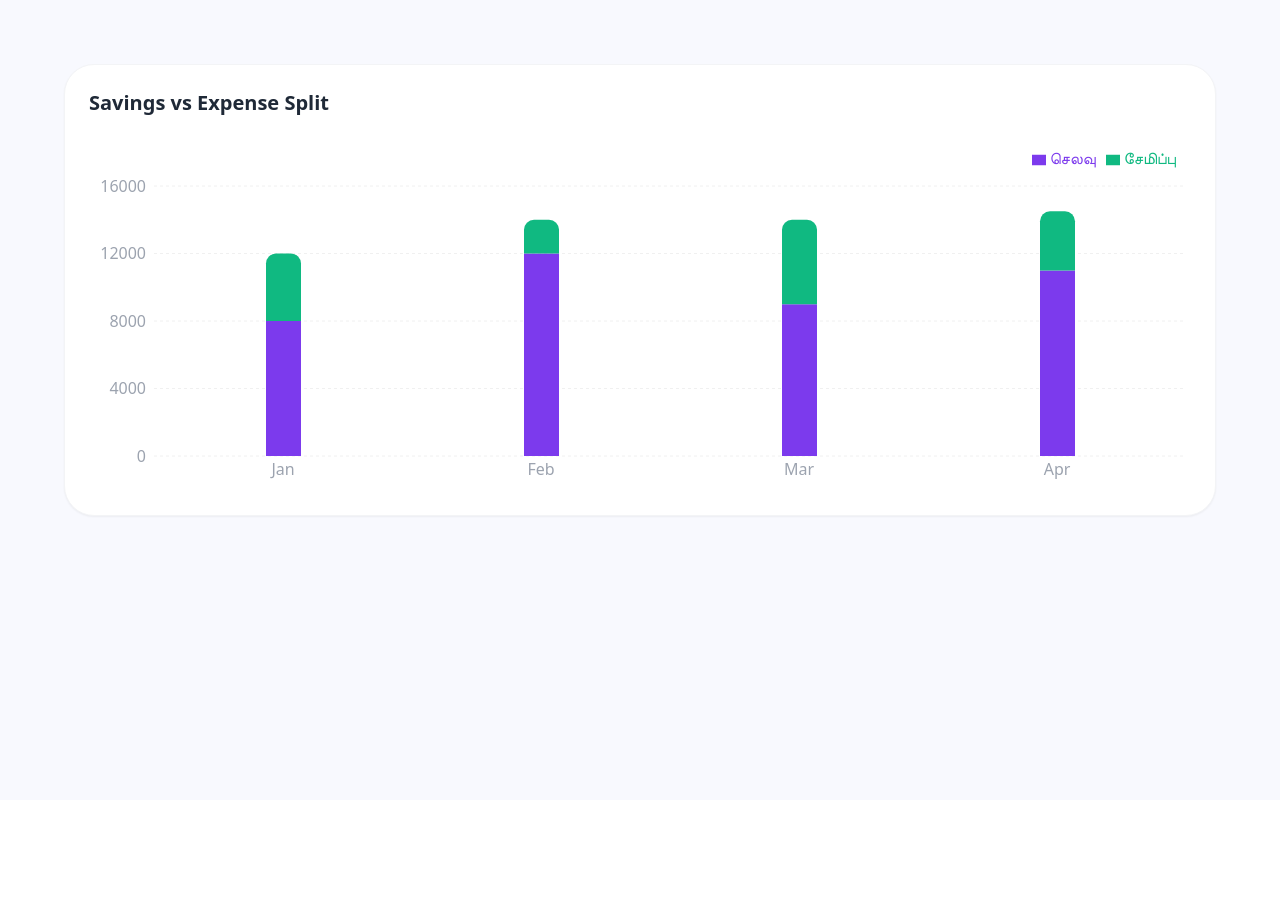
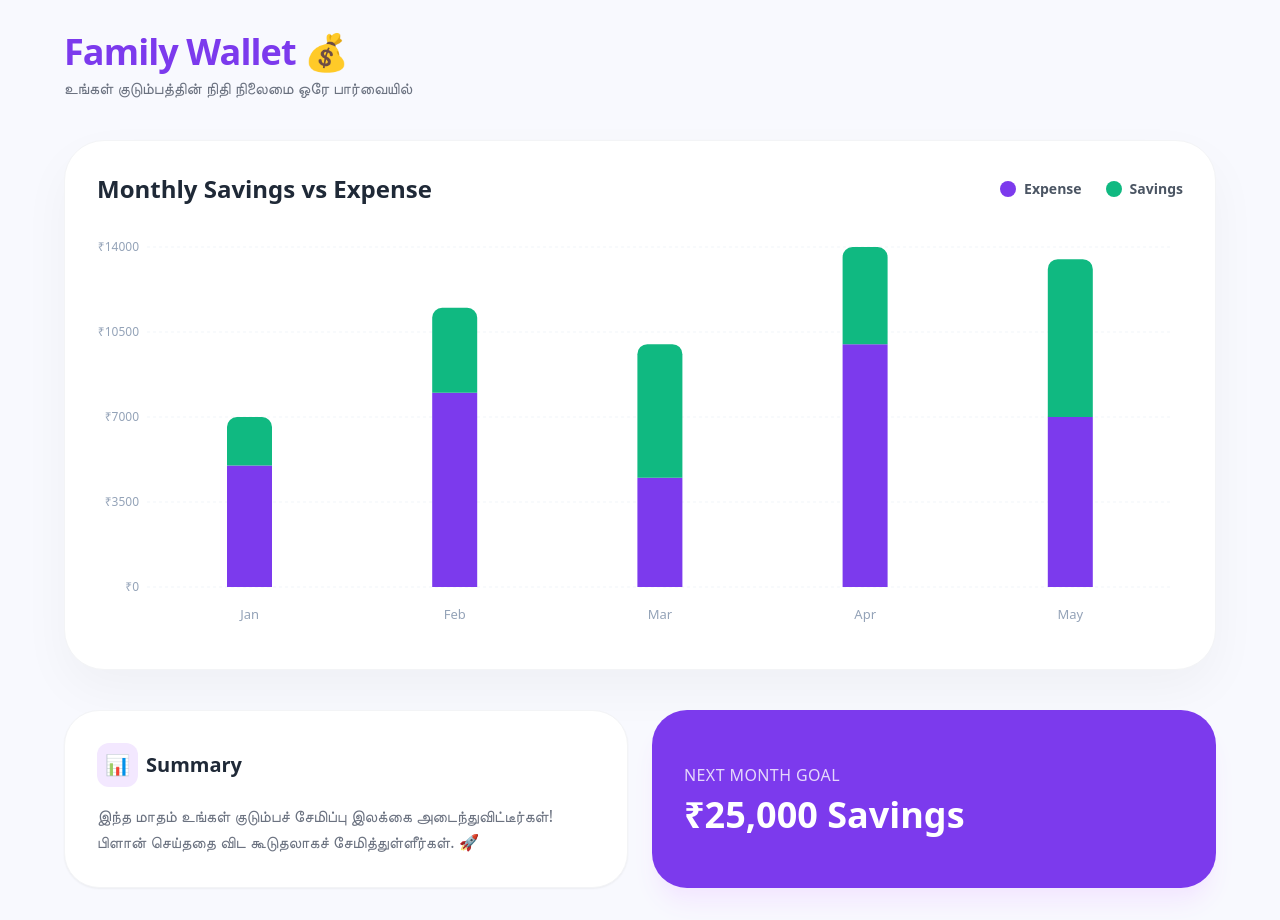
Before and after one commit to yazhinialbert1309-stack/family-wallet-app, a Next.js app: page / in a window 1280 px wide. Before the commit the page ends 800 px from the top, so only its background shows below. Built offline with nearby package versions, Linux system fonts and the light colour scheme.

Commit message:
Update page.tsx

```diff
--- a/app/page.tsx
+++ b/app/page.tsx
@@ -1,67 +1,126 @@
 "use client"
 
 import React from 'react';
-// சார்ட் வரைய தேவையானவற்றை இம்போர்ட் செய்கிறோம்
 import {
-  BarChart, Bar, XAxis, YAxis, CartesianGrid, Tooltip, Legend, ResponsiveContainer
+  BarChart,
+  Bar,
+  XAxis,
+  YAxis,
+  CartesianGrid,
+  Tooltip,
+  ResponsiveContainer
 } from 'recharts';
 
-// 1. சாம்பிள் டேட்டா - இது உங்கள் ஆப்பில் உள்ள செலவு விபரங்களைக் குறிக்கும்
+// 1. சார்ட்டுக்கான சாம்பிள் டேட்டா (இதில்தான் எண்கள் உள்ளன)
 const data = [
-  { month: 'Jan', expense: 8000, savings: 4000 },
-  { month: 'Feb', expense: 12000, savings: 2000 },
-  { month: 'Mar', expense: 9000, savings: 5000 },
-  { month: 'Apr', expense: 11000, savings: 3500 },
+  { month: 'Jan', expense: 5000, savings: 2000 },
+  { month: 'Feb', expense: 8000, savings: 3500 },
+  { month: 'Mar', expense: 4500, savings: 5500 },
+  { month: 'Apr', expense: 10000, savings: 4000 },
+  { month: 'May', expense: 7000, savings: 6500 },
 ];
 
 export default function Home() {
   return (
-    <main className="min-h-screen bg-[#F8F9FE] p-4 md:p-8 font-sans">
+    <main className="min-h-screen bg-[#F8F9FE] p-4 md:p-8 font-sans text-gray-900">
       <div className="max-w-6xl mx-auto">
 
-        {/* ஏற்கனவே உள்ள உங்கள் Header & Stats கார்டுகள் இங்கே இருக்கும் */}
-        <div className="grid grid-cols-1 md:grid-cols-2 gap-6 mb-8">
-           {/* Your Spending Cards... */}
-        </div>
+        {/* Header பகுதி */}
+        <header className="mb-10 text-center md:text-left">
+          <h1 className="text-4xl font-black text-[#7C3AED] tracking-tight">Family Wallet 💰</h1>
+          <p className="text-gray-500 font-medium mt-1">உங்கள் குடும்பத்தின் நிதி நிலைமை ஒரே பார்வையில்</p>
+        </header>
 
-        {/* 2. இதுதான் நாம் புதிதாகச் சேர்க்கும் STACKED BAR CHART */}
-        <div className="bg-white p-6 rounded-[30px] shadow-sm border border-gray-100 mb-8">
-          <h2 className="text-xl font-bold text-gray-800 mb-6">Savings vs Expense Split</h2>
+        {/* 2. STACKED BAR CHART கார்டு */}
+        <div className="bg-white p-6 md:p-8 rounded-[40px] shadow-[0_20px_50px_rgba(0,0,0,0.04)] border border-gray-100 mb-10 w-full">
+          <div className="flex flex-col md:flex-row md:items-center justify-between mb-8 gap-4">
+            <h2 className="text-2xl font-bold text-gray-800">Monthly Savings vs Expense</h2>
 
-          {/* Chart Container - உயரம் 350px ஆக வைத்துள்ளேன் */}
-          <div className="w-full h-[350px]">
+            {/* Legend (கைமுறையாகக் கொடுத்தது) */}
+            <div className="flex items-center gap-6 text-sm font-bold">
+              <div className="flex items-center gap-2">
+                <div className="w-4 h-4 bg-[#7C3AED] rounded-full"></div>
+                <span className="text-gray-600">Expense</span>
+              </div>
+              <div className="flex items-center gap-2">
+                <div className="w-4 h-4 bg-[#10B981] rounded-full"></div>
+                <span className="text-gray-600">Savings</span>
+              </div>
+            </div>
+          </div>
+
+          {/* சார்ட் கண்டெய்னர் - உயரம் 400px */}
+          <div className="w-full h-[400px]">
             <ResponsiveContainer width="100%" height="100%">
-              <BarChart data={data}>
-                <CartesianGrid strokeDasharray="3 3" vertical={false} stroke="#f0f0f0" />
-                <XAxis dataKey="month" axisLine={false} tickLine={false} tick={{fill: '#9ca3af'}} />
-                <YAxis axisLine={false} tickLine={false} tick={{fill: '#9ca3af'}} />
+              <BarChart data={data} margin={{ top: 10, right: 10, left: 0, bottom: 20 }}>
+                {/* பின்னால் இருக்கும் கோடுகள் */}
+                <CartesianGrid strokeDasharray="3 3" vertical={false} stroke="#f1f5f9" />
+
+                {/* X-Axis (மாதங்கள்) */}
+                <XAxis
+                  dataKey="month"
+                  axisLine={false}
+                  tickLine={false}
+                  tick={{fill: '#94a3b8', fontSize: 13, fontWeight: 500}}
+                  dy={15}
+                />
+
+                {/* Y-Axis (ரூபாய் மதிப்புகள்) */}
+                <YAxis
+                  axisLine={false}
+                  tickLine={false}
+                  tick={{fill: '#94a3b8', fontSize: 12}}
+                  width={50}
+                  tickFormatter={(value) => `₹${value}`}
+                />
+
+                {/* மவுஸ் வைத்தால் விவரம் காட்ட */}
                 <Tooltip
-                  contentStyle={{ borderRadius: '15px', border: 'none', boxShadow: '0 10px 15px -3px rgba(0,0,0,0.1)' }}
+                  cursor={{fill: '#f8fafc'}}
+                  contentStyle={{
+                    borderRadius: '20px',
+                    border: 'none',
+                    boxShadow: '0 20px 25px -5px rgba(0,0,0,0.1)',
+                    padding: '12px'
+                  }}
                 />
-                <Legend verticalAlign="top" align="right" height={40} />
 
-                {/* 'stackId' ஒன்றாக இருந்தால் மட்டுமே ஒன்றன் மேல் ஒன்றாக அடுக்கி வைக்கப்படும் */}
+                {/* BARS: stackId="family" இருப்பதால் ஒன்றன் மேல் ஒன்றாக வரும் */}
                 <Bar
                   dataKey="expense"
                   name="செலவு"
-                  stackId="wallet"
-                  fill="#7C3AED" // உங்கள் ஆப் தீம் கலர் (Purple)
-                  barSize={35}
+                  stackId="family"
+                  fill="#7C3AED"
+                  barSize={45}
                 />
                 <Bar
                   dataKey="savings"
                   name="சேமிப்பு"
-                  stackId="wallet"
-                  fill="#10B981" // பச்சை நிறம் (Savings)
-                  radius={[10, 10, 0, 0]} // மேல் பக்கம் மட்டும் வளைவாக
-                  barSize={35}
+                  stackId="family"
+                  fill="#10B981"
+                  barSize={45}
+                  radius={[10, 10, 0, 0]} // மேல் பக்கம் மட்டும் வளைவாக இருக்க
                 />
               </BarChart>
             </ResponsiveContainer>
           </div>
         </div>
 
-        {/* ஏற்கனவே உள்ள உங்கள் Transaction List கீழே தொடரும் */}
+        {/* 3. சம்மரி கார்டுகள் */}
+        <div className="grid grid-cols-1 md:grid-cols-2 gap-6">
+           <div className="bg-white p-8 rounded-[35px] border border-gray-100 shadow-sm transition-all hover:shadow-md">
+              <h3 className="text-xl font-bold mb-4 text-gray-800 flex items-center gap-2">
+                <span className="p-2 bg-purple-100 rounded-xl">📊</span> Summary
+              </h3>
+              <p className="text-gray-500 leading-relaxed font-medium">இந்த மாதம் உங்கள் குடும்பச் சேமிப்பு இலக்கை அடைந்துவிட்டீர்கள்! பிளான் செய்ததை விட கூடுதலாகச் சேமித்துள்ளீர்கள். 🚀</p>
+           </div>
+
+           <div className="bg-[#7C3AED] p-8 rounded-[35px] text-white shadow-xl shadow-purple-100 flex flex-col justify-center">
+              <p className="opacity-80 font-medium tracking-wide">NEXT MONTH GOAL</p>
+              <h3 className="text-4xl font-black mt-2">₹25,000 Savings</h3>
+           </div>
+        </div>
+
       </div>
     </main>
   );
```
